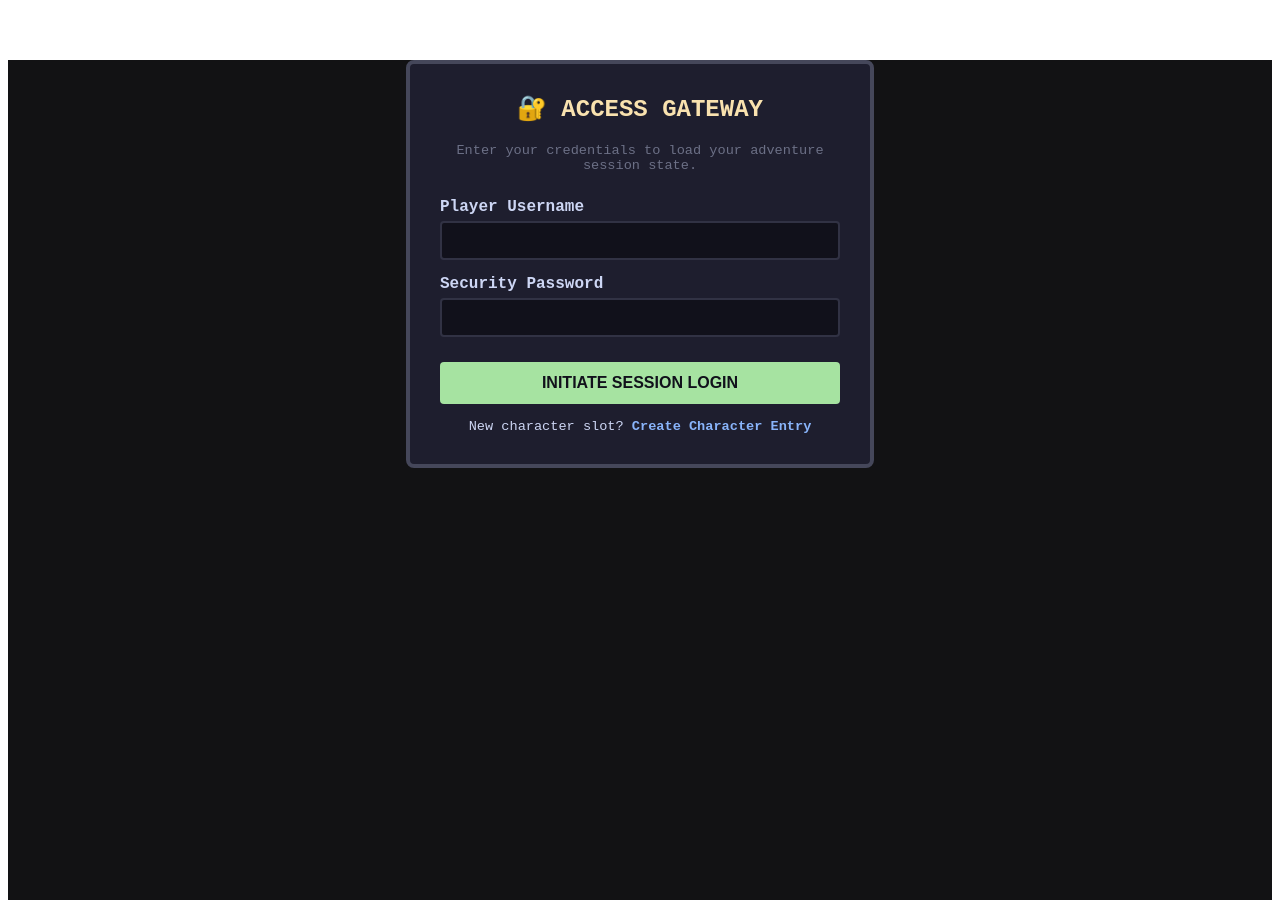
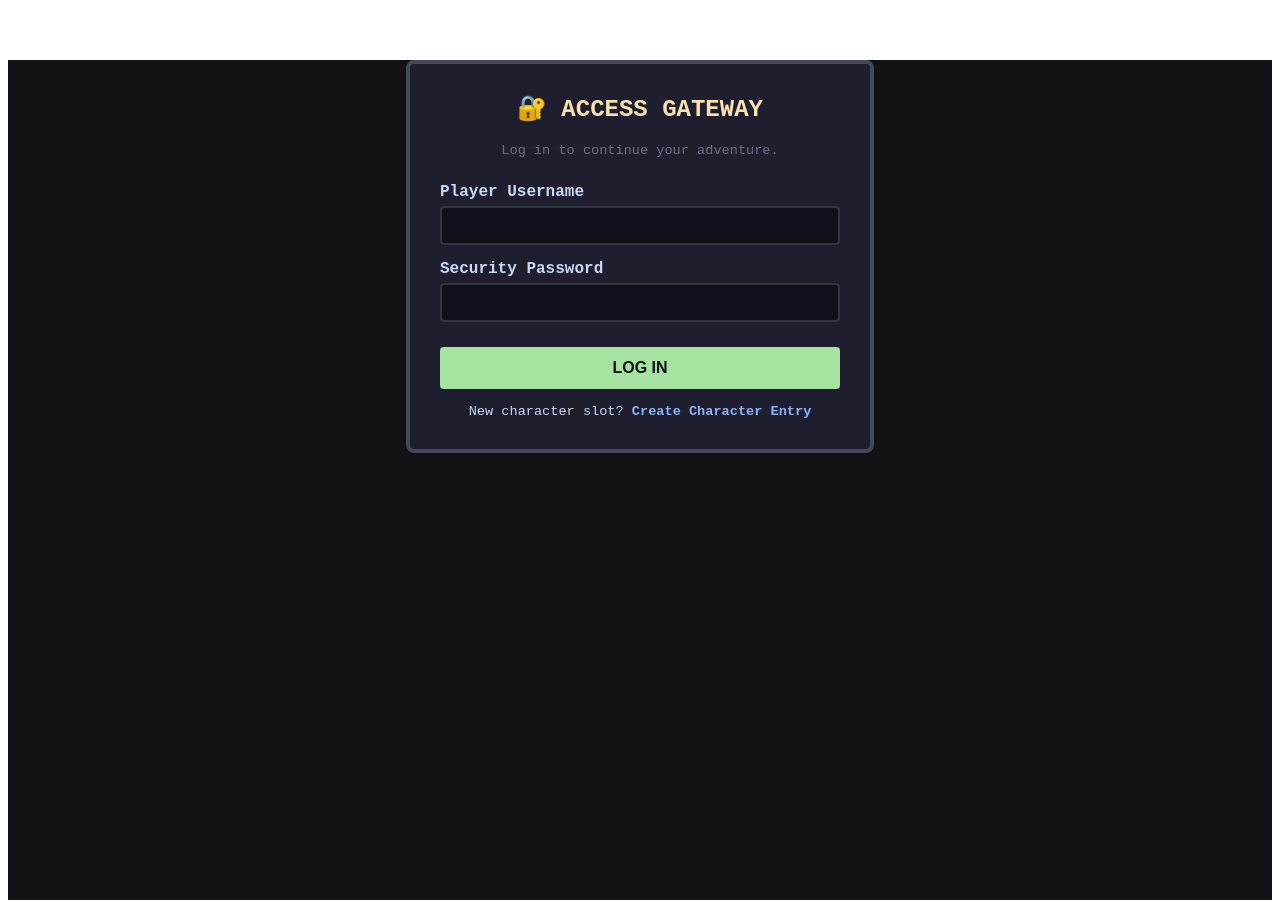
Before and after one commit to UBSITCabacunganDVinziel/QuestLine, an Angular app: page / in a window 1280 px wide. Built offline with nearby package versions, Linux system fonts and the light colour scheme.

Commit message:
Updated sign-in.html; Updated labels

```diff
--- a/src/app/sign-in/sign-in.html
+++ b/src/app/sign-in/sign-in.html
@@ -1,6 +1,6 @@
 <div class="auth-box" style="max-width: 400px; margin: 60px auto; padding: 30px; background: #1e1e2e; border: 4px solid #45475a; border-radius: 8px; font-family: 'Courier New', monospace; color: #cdd6f4;">
     <h2 style="text-align: center; color: #f9e2af; margin-top: 0;">🔐 ACCESS GATEWAY</h2>
-    <p style="text-align: center; font-size: 0.85rem; color: #6c7086; margin-bottom: 25px;">Enter your credentials to load your adventure session state.</p>
+    <p style="text-align: center; font-size: 0.85rem; color: #6c7086; margin-bottom: 25px;">Log in to continue your adventure.</p>
 
     <form (ngSubmit)="onSignIn()">
       <div style="margin-bottom: 15px;">
@@ -14,7 +14,7 @@
       </div>
 
       <button type="submit" style="width: 100%; padding: 12px; background: #a6e3a1; color: #11111b; border: none; font-weight: bold; cursor: pointer; border-radius: 4px; font-size: 1rem; margin-bottom: 15px;">
-        INITIATE SESSION LOGIN
+        LOG IN
       </button>
     </form>
 
```
